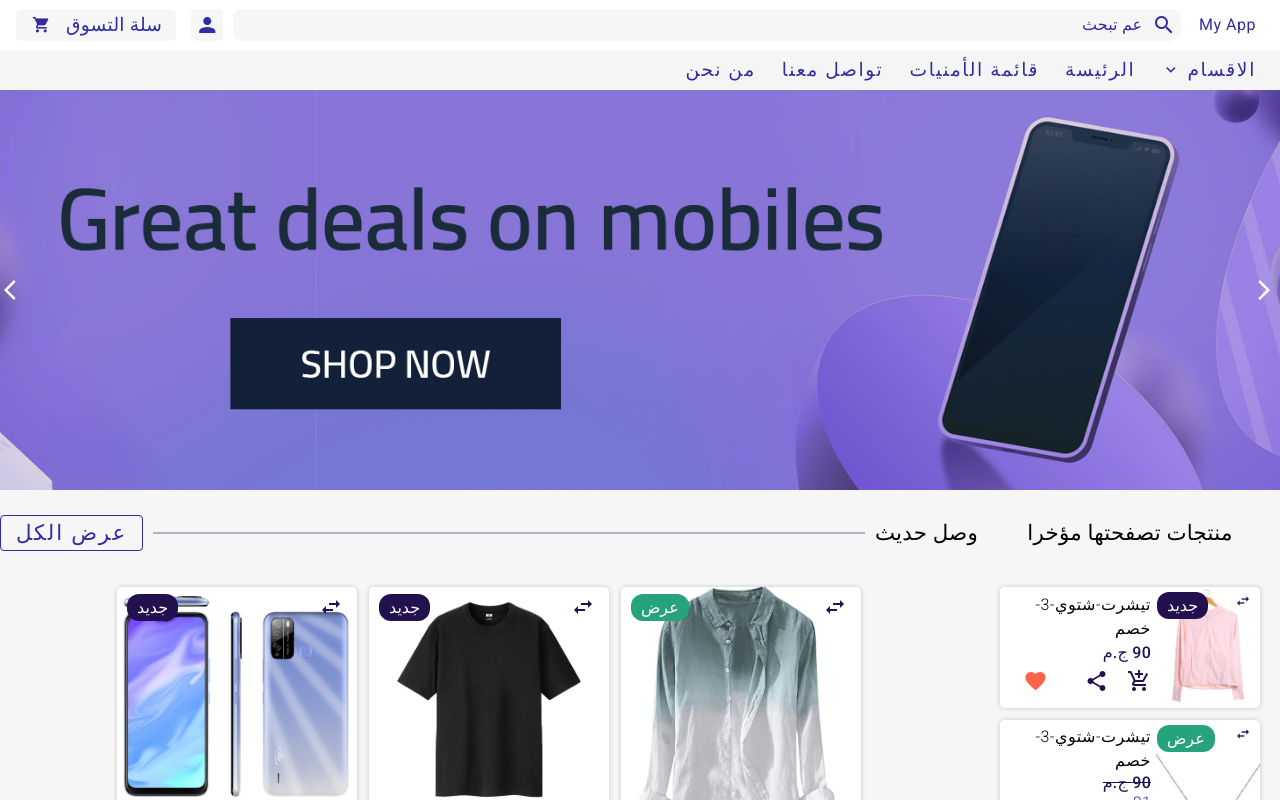
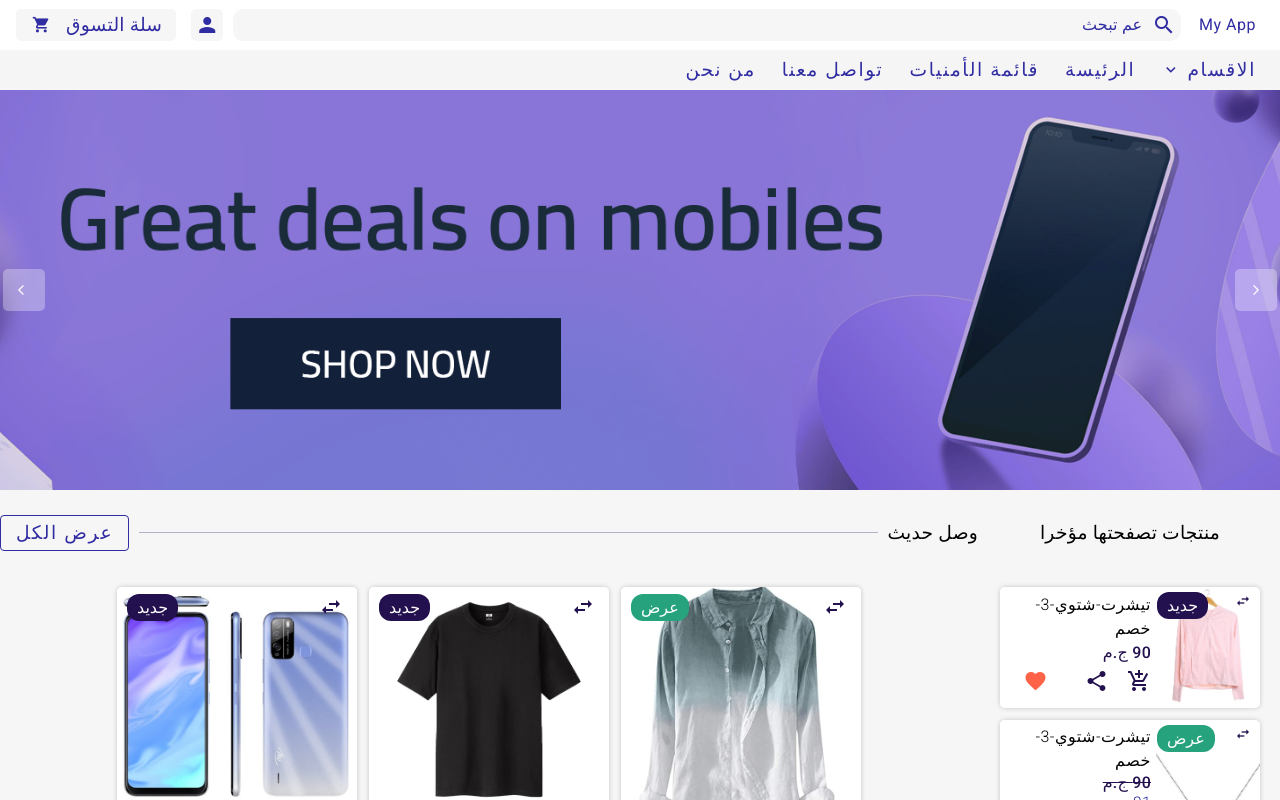
Before and after one commit to Ftohtarek/kortobaa-task, an Angular app: page / in a window 1280 px wide. Shown: the top 800 px of the page. Built offline with nearby package versions, Linux system fonts and the light colour scheme.

Commit message:
build slider to caption background image

```diff
--- a/src/app/core/component/animate/animate-triger.ts
+++ b/src/app/core/component/animate/animate-triger.ts
@@ -20,6 +20,7 @@ export const slideInOutAnimation = trigger('slideInOut', [
     }))
   ]
   )]),
+
   transition('out => in', [group([
     animate('1ms ease-in-out', style({
       'visibility': 'visible'
@@ -39,7 +40,7 @@ export const swapAnimation = trigger('swap', [
     'opacity': '1', 'display': 'block', 'transform': 'scale3d(1)'
   })),
   state('out', style({
-    'opacity': '0', 'display': 'none','transform': 'scale3d(0.1, 0.1, 0.1)'
+    'opacity': '0', 'display': 'none', 'transform': 'scale3d(0.1, 0.1, 0.1)'
   })),
 
   transition('in => out', [
@@ -57,7 +58,7 @@ export const swapAnimation = trigger('swap', [
     )]),
 
   transition('out => in', [
-    style({ 'display': 'block'}),
+    style({ 'display': 'block' }),
     group([
       animate('500ms ease-in-out', style({
         'opacity': '1'
@@ -68,23 +69,73 @@ export const swapAnimation = trigger('swap', [
       ),
     ])
   ]
+  )
+]);
 
-  )
+export const backoutAnimation = trigger('backOut', [
+  state('inital', style({ 'opacity': '1', 'transform': 'translateX(0px) scale(1)' })),
 
+  state('left', style({ 'opacity': '1' })),
 
-  // transition('out => in', [group([
-  //   animate('1ms ease-in-out', style({
-  //     'display': 'block'
-  //   })),
-  //   animate('10ms ease-in-out', style({
-  //     'visibility': 'visible'
-  //   })),
-  //   animate('700ms ease-in-out', style({
-  //     'max-width': '100%'
-  //   })),
-  //   animate('4000ms ease-in-out', style({
-  //     'opacity': '1'
-  //   }))
-  // ]
-  // )])
+  state('right', style({ 'opacity': '0' })),
+
+  transition('inital => right', [
+    group([
+      animate('300ms ease-in-out', style({
+        'transform': ' translateX(0px) ',
+        'opacity': ' 0.7'
+      })),
+
+      animate('600ms ease-in-out', style({
+        'transform': ' translateX(100%) scale(0.0)',
+        'opacity': ' 0.2'
+      })),
+
+    ]
+    )]),
+
+  transition('inital => left', [
+    group([
+      animate('300ms ease-in-out', style({
+        'transform': ' translateX(0px) ',
+        'opacity': ' 0.7'
+      })),
+
+      animate('600ms ease-in-out', style({
+        'transform': ' translateX(-100%) scale(0.2)',
+        'opacity': ' 0.2'
+      })),
+
+    ]
+    )]),
 ]);
+
+export const backInAnimation = trigger('backIn', [
+
+  transition('inital=> right', [
+    style({ ' transform': 'translateX(100%) scale(0)' }),
+
+    group([
+      animate('300ms ease-in-out', style({
+        'transform': ' translateX(-100%) scale(0.3)',
+      })),
+
+      animate('600ms ease-in-out', style({
+        'transform': 'scale(1)',
+      })),
+    ]
+    )]),
+
+  transition('inital => left', [
+    style({ ' transform': 'translateX(-100%) scale(0)' }),
+    group([
+      animate('300ms ease-in-out', style({
+        'transform': ' translateX(100%) scale(0.7)',
+      })),
+
+      animate('600ms ease-in-out', style({
+        'transform': 'scale(1)',
+      })),
+    ]
+    )]),
+]);
--- a/src/app/core/component/home/home.component.html
+++ b/src/app/core/component/home/home.component.html
@@ -1,13 +1,14 @@
 <!-- slider  image -->
 <section class="caption">
+    <div class="bgImgCaption" [@backOut]="slide?'inital':direction"></div>
+    <div class="bgImgCaption1" [@backIn]="slide ? 'inital':direction"></div>
     <div class="icon">
-        <button>
+        <!-- right -->
+        <button (click)="bgCaptionImg('right')">
             <mat-icon>arrow_forward_ios</mat-icon>
         </button>
-
-        <!--  -->
-
-        <button>
+        <!-- left -->
+        <button (click)="bgCaptionImg('left')">
             <mat-icon>arrow_back_ios</mat-icon>
         </button>
     </div>
@@ -55,8 +56,7 @@
             <ng-container *ngFor="let product of products">
                 <productCard [@swap]="activeCatergories == 'new' && !product?.isViewBefor? 'in':'out'"
                     [product]="product"></productCard>
-                <productCard [@swap]="activeCatergories == 'all' ? 'in':'out'"
-                    [product]="product"></productCard>
+                <productCard [@swap]="activeCatergories == 'all' ? 'in':'out'" [product]="product"></productCard>
                 <productCard [@swap]="activeCatergories == 'lastView' && product?.isViewBefor? 'in':'out'"
                     [product]="product"></productCard>
 
--- a/src/app/core/component/home/home.component.scss
+++ b/src/app/core/component/home/home.component.scss
@@ -11,24 +11,53 @@
 .caption {
     height: 50vh;
     width: 100%;
-    background-image: url('../../../../assets/background-image.png');
-    background-size: cover;
-    background-position: center center;
-    @include verticalCenter();
+    overflow: hidden;
+    position: relative;
+
+    .bgImgCaption {
+        height: 100%;
+        width: 100%;
+        background-image: url('../../../../assets/background-image.png');
+        background-size: cover;
+        background-position: center center;
+    }
+    .bgImgCaption1 {
+        position: absolute;
+        top: 0;
+        height: 100%;
+        width: 100%;
+        background-image: url('../../../../assets/background-image.png');
+        background-size: cover;
+        background-position: center center;
+    }
+
+    .icon {
+        position: absolute;
+        @include verticalCenter();
+        justify-content: space-between;
+        width: 100%;
+        height: 100%;
+        top: 0;
+
+
+        button {
+            @include iconButton;
+            @include verticalCenter();
+            color: $groundColor;
+            background-color: rgba($color: #fff, $alpha: .3);
+            padding: 15px 9px;
+            margin: 3px;
+
+            mat-icon {
+                font-size: 12px;
+                height: fit-content;
+            }
+        }
+    }
 }
 
 
-.icon {
-    @include verticalCenter();
-    justify-content: space-between;
-    width: 100%;
-    height: 40px;
 
-    button {
-        @include iconButton;
-        color: $groundColor;
-    }
-}
 
 section[productList] {
     overflow: hidden;
@@ -68,18 +97,18 @@ section[productList] {
 
         P {
             @include stripper();
-            font-size: $fontSizeTitle;
+            font-size: $fontSizeBodyText;
         }
 
         span[dividerLine] {
-            height: 2px;
+            height: 1px;
             flex-grow: 1;
             margin: auto 10px;
             background-color: $dividerGray;
         }
 
         button {
-            font-size: $fontSizeTitle;
+            font-size: $fontSizeBodyText;
             color: $primaryColor;
             border-color: $primaryColor;
         }
@@ -111,8 +140,6 @@ section[productList] {
 
 div[swap] {
     @include productListGrid();
-
-
 }
 
 @media only screen and (max-width: 1015px) and (min-width: 900px) {
--- a/src/app/core/component/home/home.component.ts
+++ b/src/app/core/component/home/home.component.ts
@@ -2,20 +2,22 @@ import { AfterViewInit, Component, OnInit } from '@angular/core';
 import { MockService } from 'src/app/shared/mock/mock.service';
 import { Product, Products } from 'src/app/shared/models/product';
 import { CdkLayoutService } from 'src/app/shared/service/cdk-layout.service';
-import { swapAnimation } from '../animate/animate-triger';
+import { swapAnimation, backoutAnimation, backInAnimation } from '../animate/animate-triger';
 
 @Component({
   selector: 'home',
   templateUrl: './home.component.html',
   styleUrls: ['./home.component.scss'],
-  animations: [swapAnimation]
+  animations: [swapAnimation, backoutAnimation, backInAnimation]
 })
 export class HomeComponent implements OnInit, AfterViewInit {
   products: Product[] = <Product[]>[];
   productCategories = { new: 'new', all: 'all', lastView: 'lastView' }
   activeCatergories = this.productCategories.new;
   smallSize: boolean = false;
-
+  slide = false;
+  direction = 'inital'
+  timeOut: any;
   constructor(private productService: MockService, private layout: CdkLayoutService) { }
 
   ngOnInit(): void {
@@ -32,4 +34,16 @@ export class HomeComponent implements OnInit, AfterViewInit {
       }
     })
   }
+
+  bgCaptionImg(direction: string) {
+    // clearTimeout(this.timeOut)
+    this.direction = direction
+    this.slide = false
+
+    // // to make change in state of animation sensor
+    this.timeOut = setTimeout(() => {
+      // this mean return to initial state
+      this.slide = true
+    }, 600);
+  }
 }
```
